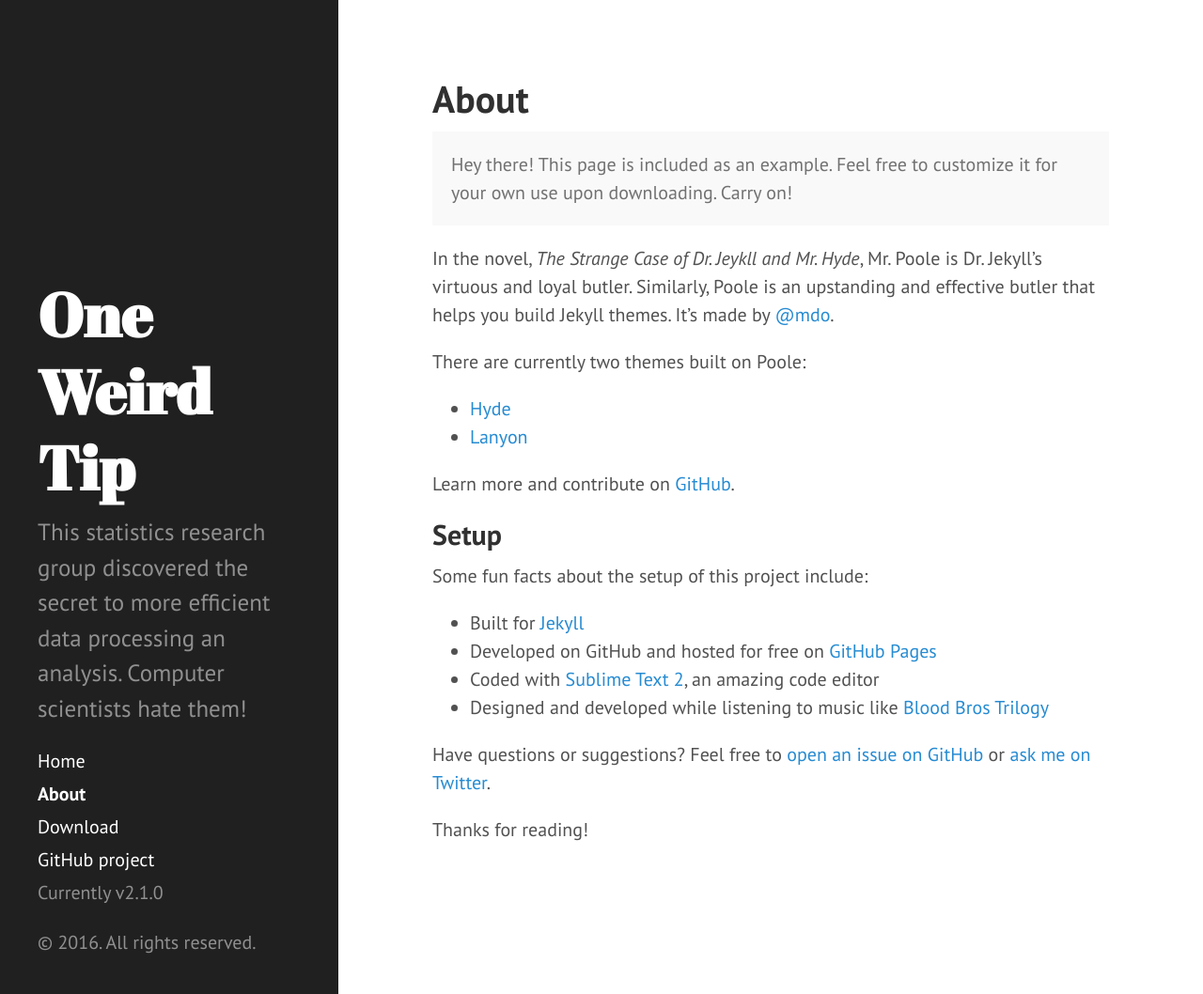
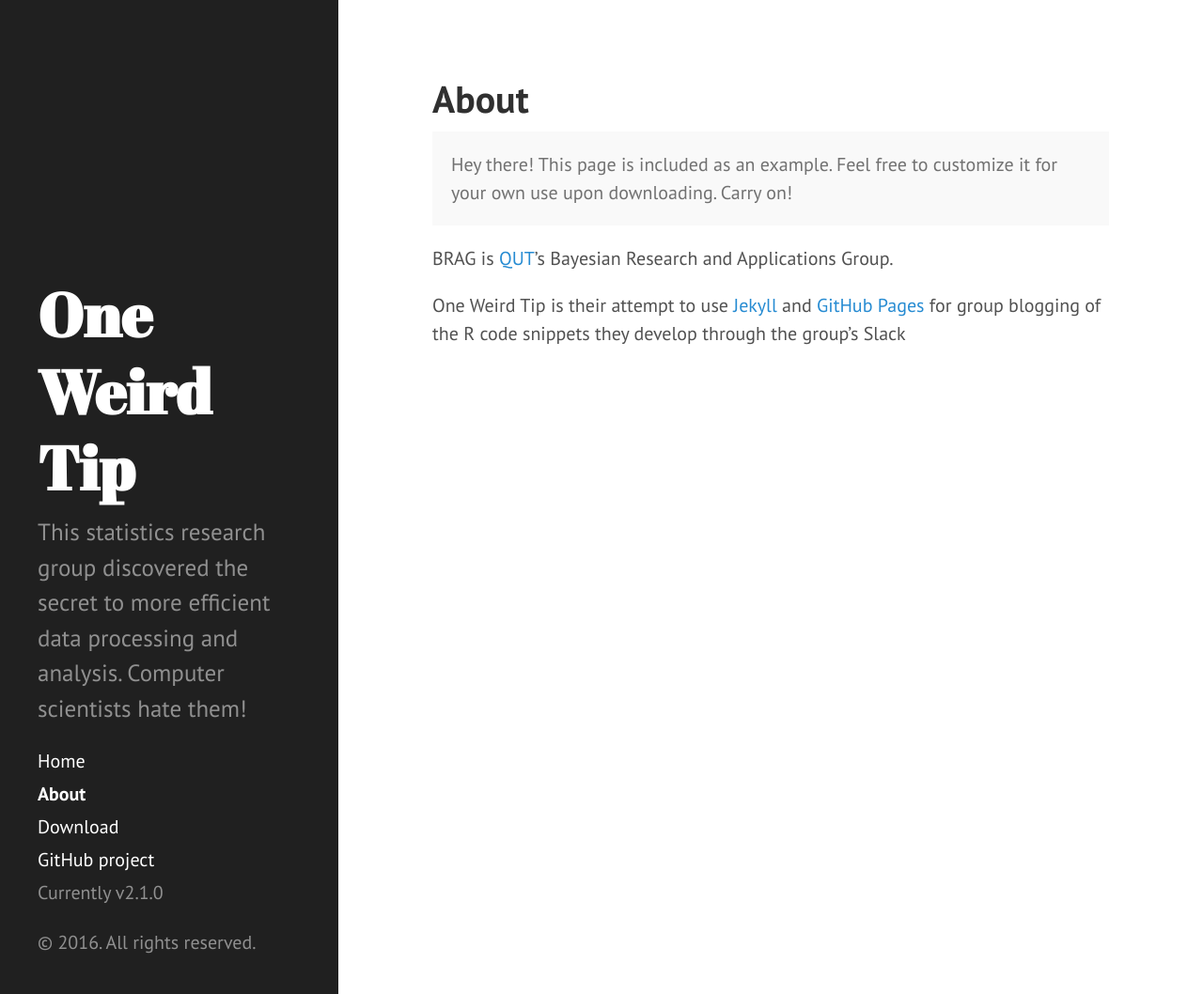
Before and after one commit to bragqut/bragqut.github.io, a Jekyll site: the page built from about.md, in a window 1280 px wide and 1058 px high. Shown: the whole window at 94% size. Built offline with Jekyll 4.4.1, drawn with Linux system fonts in a browser that asks for light colours; Markdown is read by kramdown in place of the engine named in the settings.

Commit message:
working on the About page

```diff
--- a/_config.yml
+++ b/_config.yml
@@ -11,7 +11,7 @@ relative_permalinks: true
 # Setup
 title:            One Weird Tip
 tagline:          'One Weird Tip'
-description:      'This statistics research group discovered the secret to more efficient data processing an analysis. Computer scientists hate them!'
+description:      'This statistics research group discovered the secret to more efficient data processing and analysis. Computer scientists hate them!'
 url:              http://bragqut.github.io
 baseurl:          /
 
--- a/about.md
+++ b/about.md
@@ -1,30 +1,13 @@
 ---
 layout: page
 title: About
+author: samclifford
 ---
 
 <p class="message">
   Hey there! This page is included as an example. Feel free to customize it for your own use upon downloading. Carry on!
 </p>
 
-In the novel, *The Strange Case of Dr. Jeykll and Mr. Hyde*, Mr. Poole is Dr. Jekyll's virtuous and loyal butler. Similarly, Poole is an upstanding and effective butler that helps you build Jekyll themes. It's made by [@mdo](https://twitter.com/mdo).
+BRAG is [QUT](http://qut.com)'s Bayesian Research and Applications Group.
 
-There are currently two themes built on Poole:
-
-* [Hyde](http://hyde.getpoole.com)
-* [Lanyon](http://lanyon.getpoole.com)
-
-Learn more and contribute on [GitHub](https://github.com/poole).
-
-## Setup
-
-Some fun facts about the setup of this project include:
-
-* Built for [Jekyll](http://jekyllrb.com)
-* Developed on GitHub and hosted for free on [GitHub Pages](https://pages.github.com)
-* Coded with [Sublime Text 2](http://sublimetext.com), an amazing code editor
-* Designed and developed while listening to music like [Blood Bros Trilogy](https://soundcloud.com/maddecent/sets/blood-bros-series)
-
-Have questions or suggestions? Feel free to [open an issue on GitHub](https://github.com/poole/issues/new) or [ask me on Twitter](https://twitter.com/mdo).
-
-Thanks for reading!
+One Weird Tip is their attempt to use [Jekyll](http://jekyllrb.com) and [GitHub Pages](https://pages.github.com) for group blogging of the R code snippets they develop through the group's Slack
```
